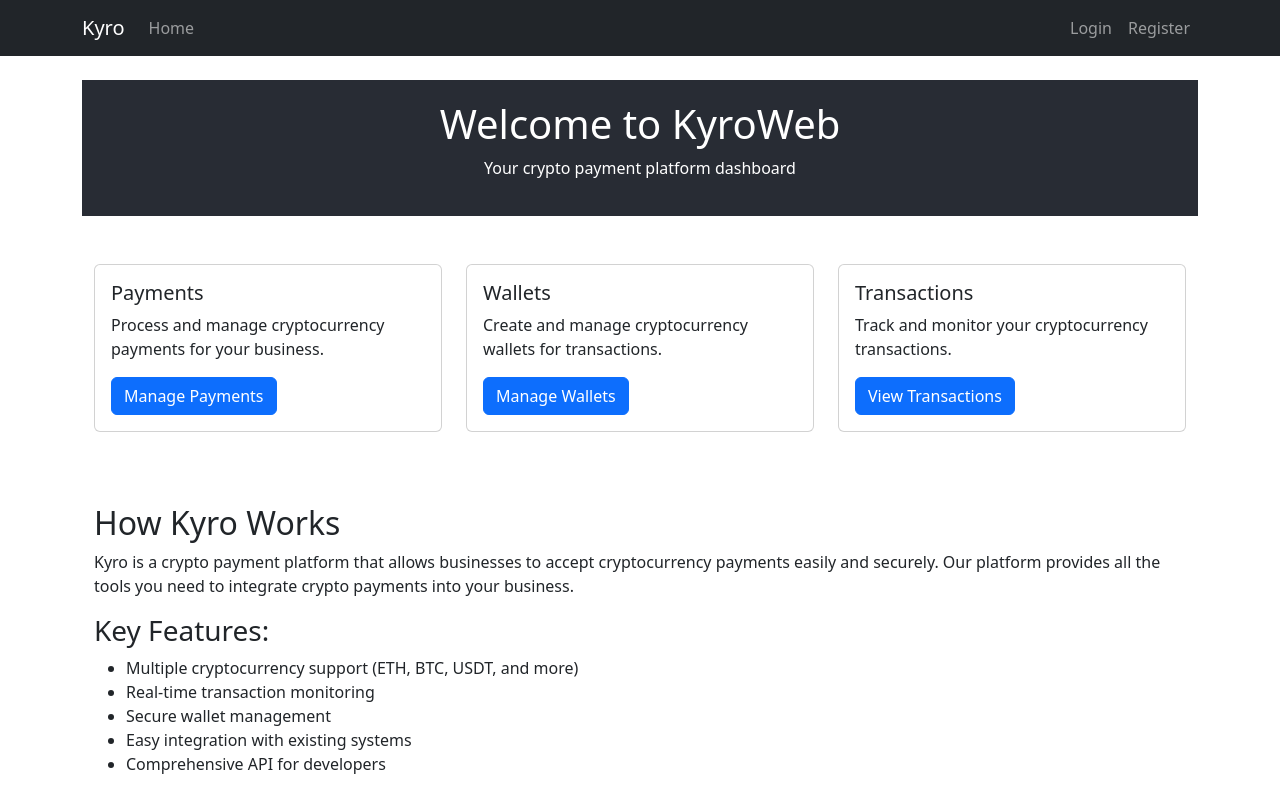
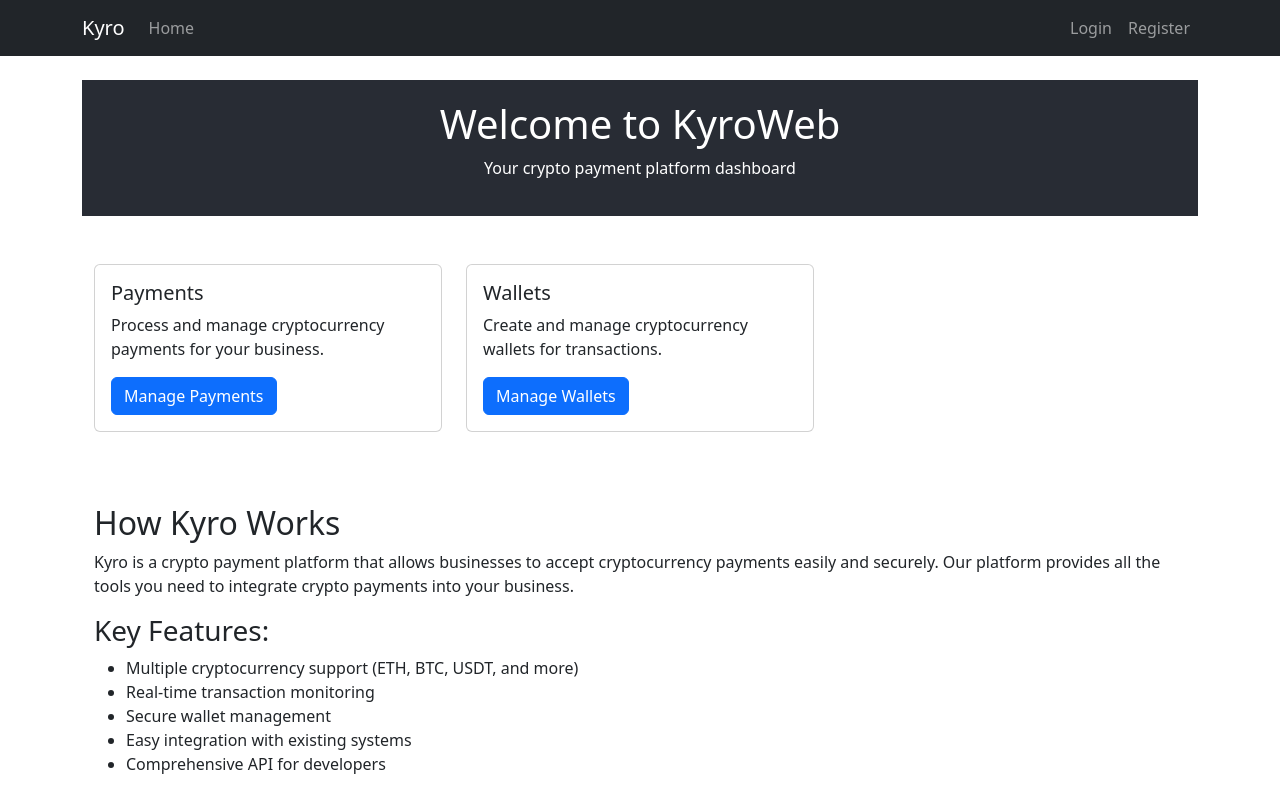
Before and after one commit to KyroPayments/kyroweb, a React (Create React App) app: page / in a window 1280 px wide. Shown: the top 812 px of the page. Built offline with nearby package versions, Linux system fonts and the light colour scheme; no server answers.

Commit message:
Hide transaction module

```diff
--- a/src/App.js
+++ b/src/App.js
@@ -76,7 +76,7 @@ function AppContent() {
                   <>
                     <Nav.Link as={Link} to="/payments">Payments</Nav.Link>
                     <Nav.Link as={Link} to="/wallets">Wallets</Nav.Link>
-                    <Nav.Link as={Link} to="/transactions">Transactions</Nav.Link>
+
                     <Nav.Link as={Link} to="/api-keys">API Keys</Nav.Link>
                     <Nav.Link as={Link} to="/profile">Profile</Nav.Link>
                   </>
--- a/src/components/Home.js
+++ b/src/components/Home.js
@@ -37,19 +37,7 @@ const Home = () => {
               </Card.Body>
             </Card>
           </Col>
-          <Col md={4} className="mb-4">
-            <Card>
-              <Card.Body>
-                <Card.Title>Transactions</Card.Title>
-                <Card.Text>
-                  Track and monitor your cryptocurrency transactions.
-                </Card.Text>
-                <Button variant="primary" href="/transactions">
-                  View Transactions
-                </Button>
-              </Card.Body>
-            </Card>
-          </Col>
+
         </Row>
 
         <Row className="mt-5">
```
